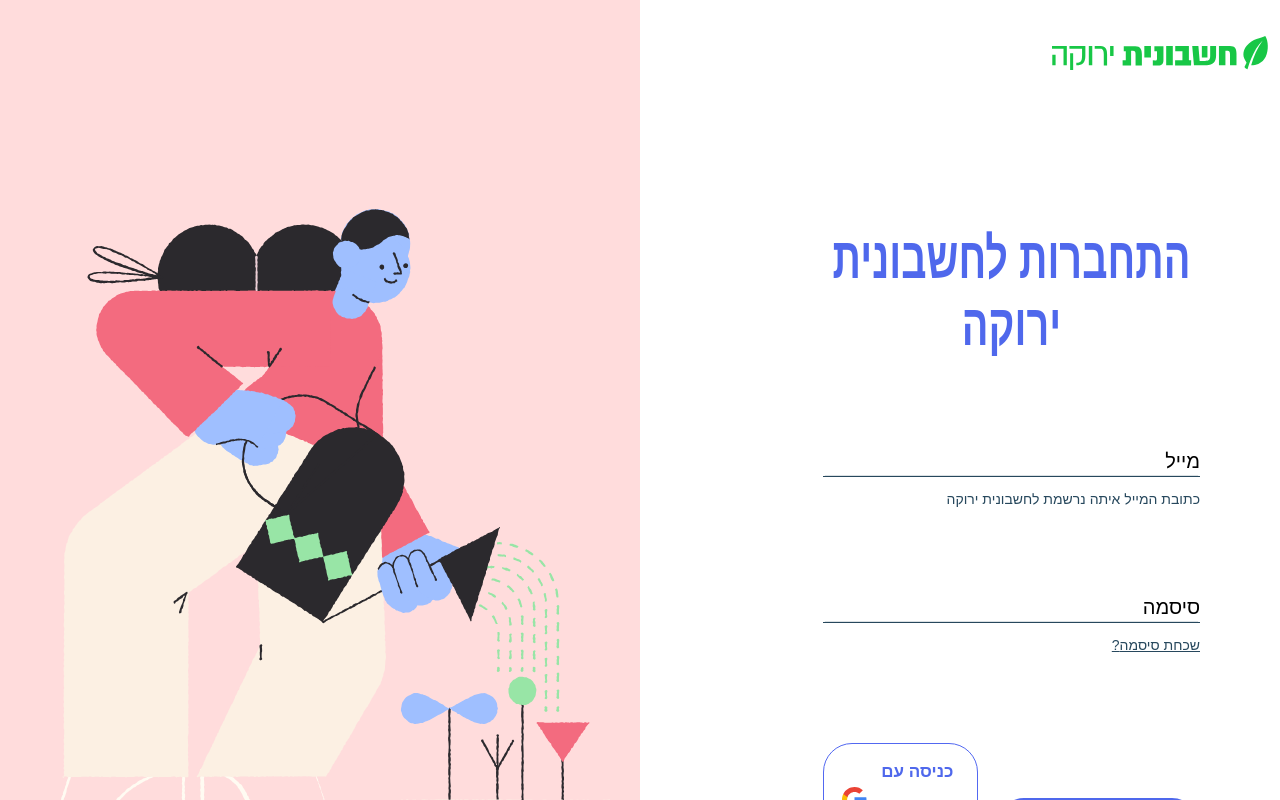
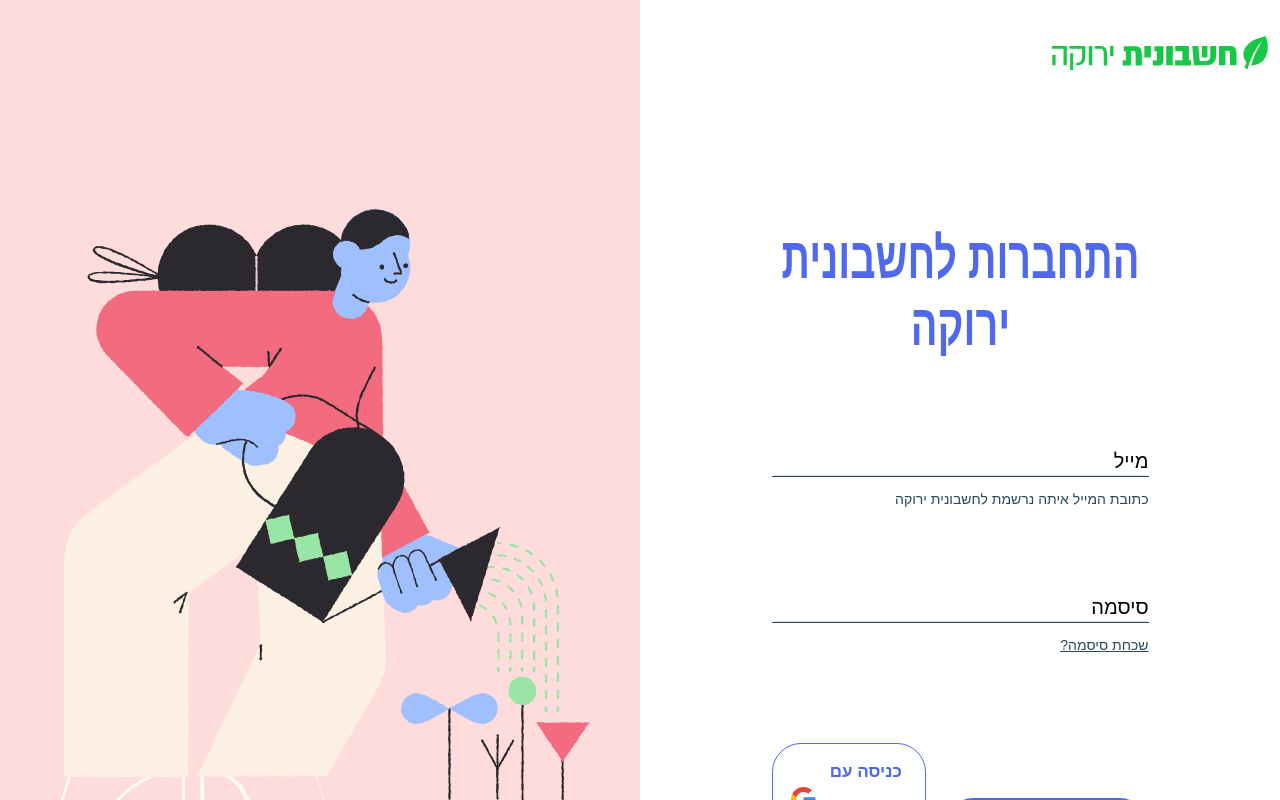
Before and after one commit to talmaoz/green_invoice, a Vue app: page /login in a window 1280 px wide. Shown: the top 800 px of the page. Built offline with nearby package versions, Linux system fonts and the light colour scheme; a small style sheet from the web is missing.

Commit message:
Font min corrected

```diff
--- a/public/index.html
+++ b/public/index.html
@@ -5,7 +5,7 @@
     <meta http-equiv="X-UA-Compatible" content="IE=edge">
     <meta name="viewport" content="width=device-width,initial-scale=1.0">
     <link rel="icon" href="<%= BASE_URL %>favicon.ico">
-    <link rel="stylesheet" media="all and (min-width:961px)" type="text/css" href="https://cdn.greeninvoice.co.il/assets/web-app/2.3.53/components/webfonts/all.min.css">
+    <link rel="stylesheet" type="text/css" href="https://cdn.greeninvoice.co.il/assets/web-app/2.3.53/components/webfonts/all.min.css">
     <title>תענוג להפיק</title>
   </head>
   <body>
--- a/src/views/login.vue
+++ b/src/views/login.vue
@@ -136,6 +136,11 @@
           padding-right: 40px;
           margin-right: 0;
         }
+        @include w2 {
+          padding-right: 20px;
+          padding-left: 20px;
+          margin: 0 auto;
+        }
       }
 
       .login {
```
